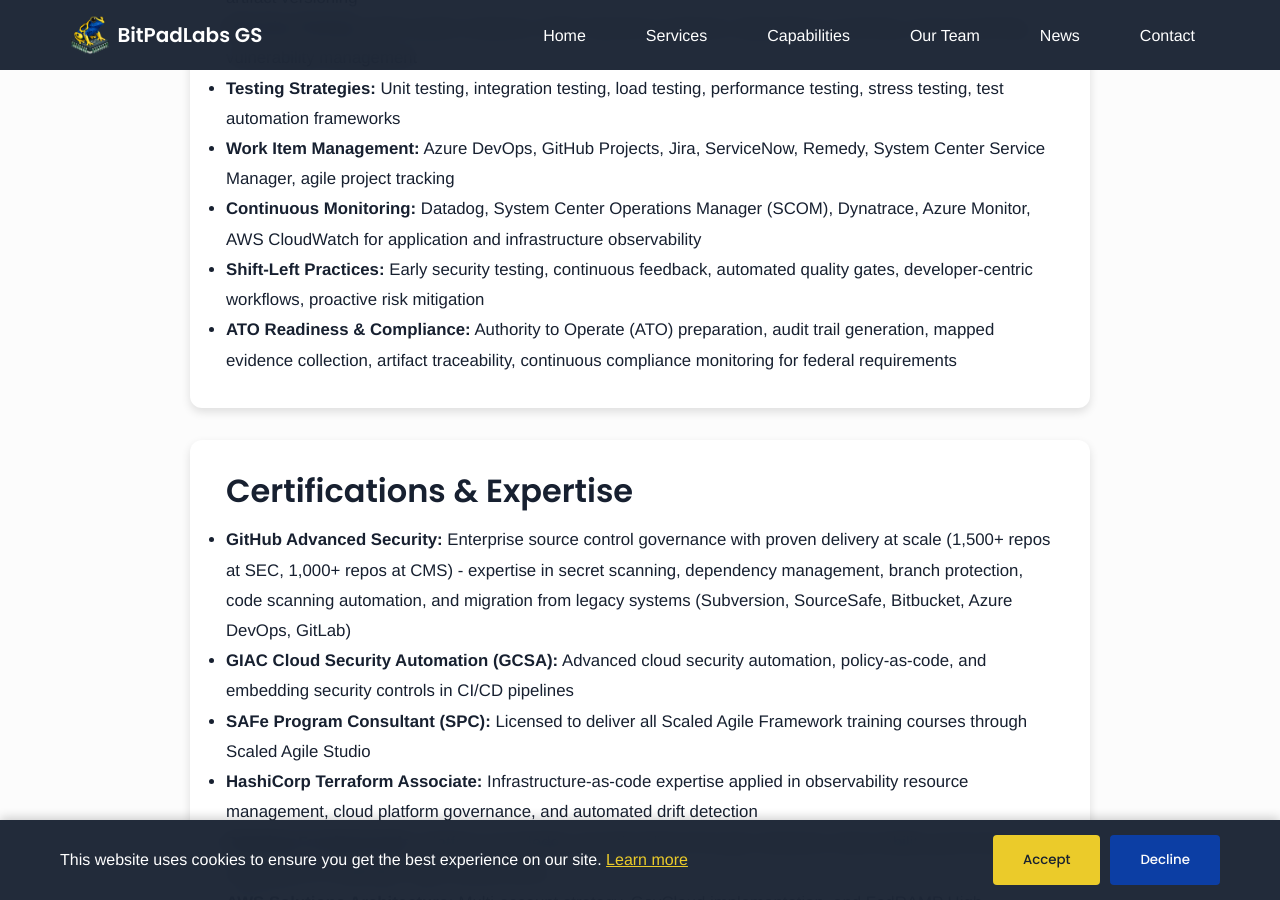
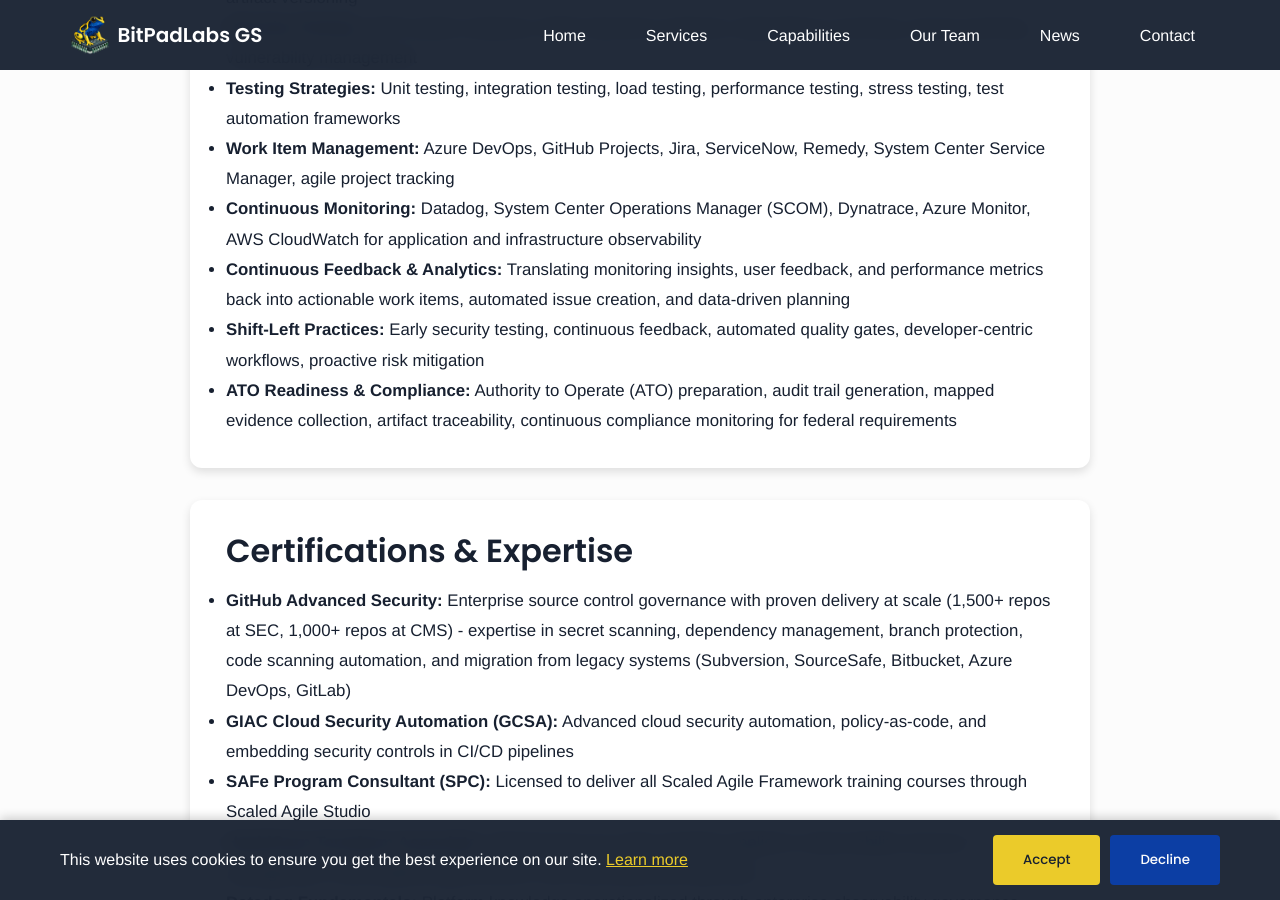
Before and after one commit to BitPadLabs/bitpadlabsgs-site, a Jekyll site: the page built from capabilities.html, in a window 1280 px wide and 900 px high, scrolled down 1679 px. Built offline with Jekyll 4.4.1, drawn with Linux system fonts in a browser that asks for light colours; some of the changed lines change nothing that is shown.

Commit message:
Add Google Analytics and update capabilities list
Integrated Google Analytics (gtag.js) into the default layout for site-wide tracking. Added 'Continuous Feedback & Analytics' to the capabilities list to highlight feedback and analytics-driven planning.

```diff
--- a/_layouts/default.html
+++ b/_layouts/default.html
@@ -1,6 +1,16 @@
 <!DOCTYPE html>
 <html lang="en">
 <head>
+  <!-- Google tag (gtag.js) -->
+  <script async src="https://www.googletagmanager.com/gtag/js?id=G-ENMEDBGS9F"></script>
+  <script>
+    window.dataLayer = window.dataLayer || [];
+    function gtag(){dataLayer.push(arguments);}
+    gtag('js', new Date());
+
+    gtag('config', 'G-ENMEDBGS9F');
+  </script>
+
   <meta charset="utf-8">
   <meta name="viewport" content="width=device-width, initial-scale=1">
   <title>{% if page.title %}{{ page.title }} - {{ site.title }}{% else %}{{ site.title }}{% endif %}</title>
--- a/capabilities.html
+++ b/capabilities.html
@@ -51,6 +51,7 @@
           <li><strong>Testing Strategies:</strong> Unit testing, integration testing, load testing, performance testing, stress testing, test automation frameworks</li>
           <li><strong>Work Item Management:</strong> Azure DevOps, GitHub Projects, Jira, ServiceNow, Remedy, System Center Service Manager, agile project tracking</li>
           <li><strong>Continuous Monitoring:</strong> Datadog, System Center Operations Manager (SCOM), Dynatrace, Azure Monitor, AWS CloudWatch for application and infrastructure observability</li>
+          <li><strong>Continuous Feedback & Analytics:</strong> Translating monitoring insights, user feedback, and performance metrics back into actionable work items, automated issue creation, and data-driven planning</li>
           <li><strong>Shift-Left Practices:</strong> Early security testing, continuous feedback, automated quality gates, developer-centric workflows, proactive risk mitigation</li>
           <li><strong>ATO Readiness & Compliance:</strong> Authority to Operate (ATO) preparation, audit trail generation, mapped evidence collection, artifact traceability, continuous compliance monitoring for federal requirements</li>
         </ul>
```
